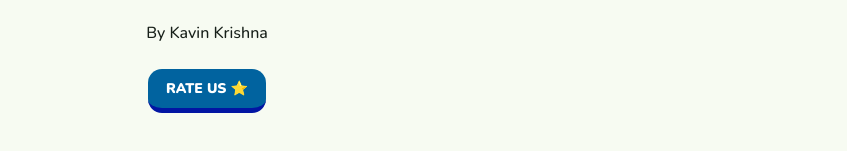
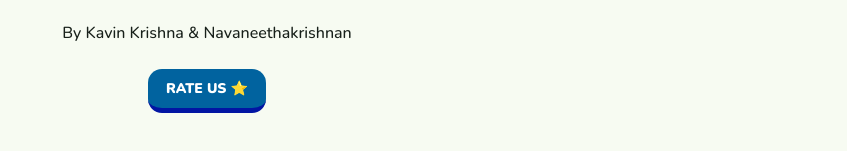
Before and after one commit to kavinkrishnanavan/PristineSleepStays, a website: page public/credits.html in a window 1280 px wide. Shown: the part 107-258 px from the top of the page, without its empty margins (433-1280 px from the left). Drawn offline with nearby package versions, Linux system fonts and the light colour scheme.

Commit message:
name add

```diff
--- a/public/credits.html
+++ b/public/credits.html
@@ -232,7 +232,7 @@
     </p>
     <br>
 
-   <h3>By Kavin Krishna</h3>
+   <h3>By Kavin Krishna & Navaneethakrishnan</h3>
 
 
    <br>
```
